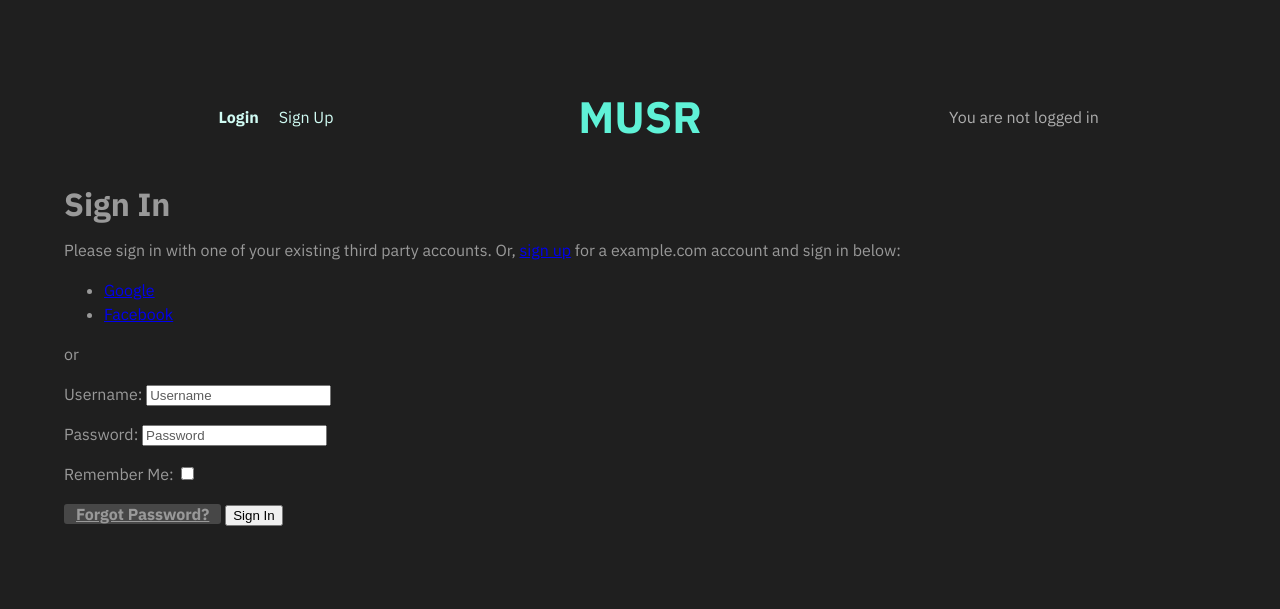
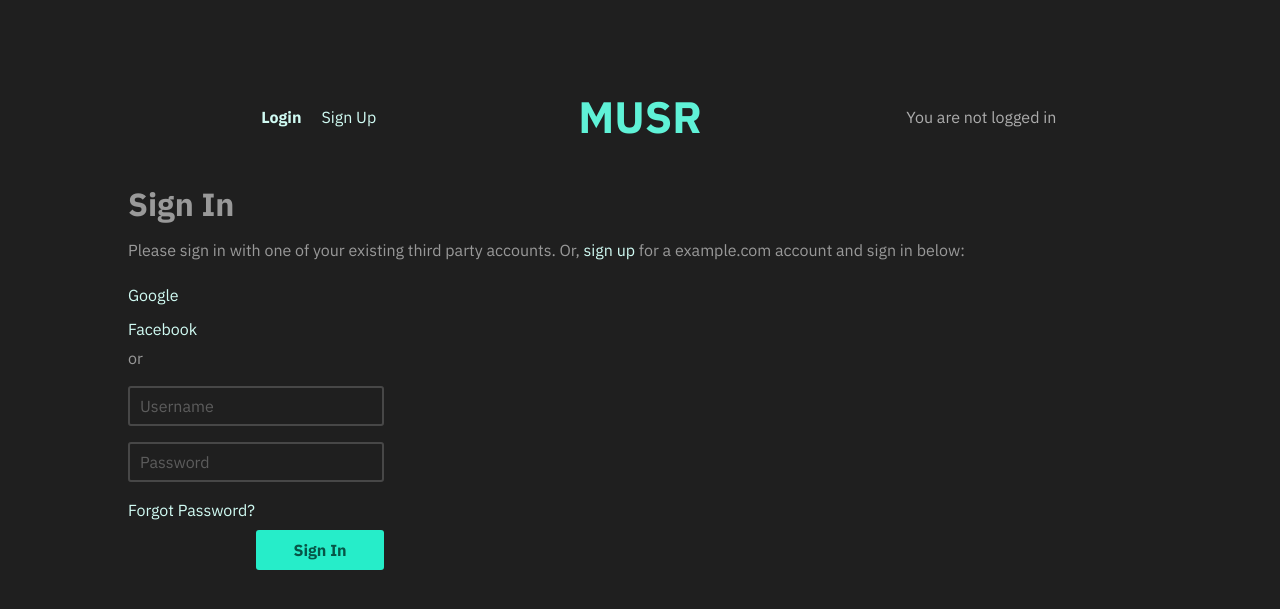
Before and after one commit to mlsgrnt/musr, a Django app: page /account/login/ in a window 1280 px wide. Shown: the top 609 px of the page. Run offline with Django 3.2, Linux system fonts and the light colour scheme.

Commit message:
Lots of nasty hacks to get the login page looking…OK
maybe we should consider rewriting those templates

```diff
--- a/musr_project/static/focus.css
+++ b/musr_project/static/focus.css
@@ -122,7 +122,7 @@ body {
   border-radius: 6px;
 }
 
-.button {
+.primaryAction {
   font: inherit;
   appearance: none;
   -webkit-appearance: none;
@@ -141,22 +141,28 @@ body {
   white-space: nowrap;
 }
 
-.button:focus {
+.primaryAction:focus {
   outline: none;
   box-shadow: 0 0 0 2px var(--c-primary);
 }
 
-.button--type-primary {
+.primaryAction--type-primary {
   background-color: var(--c-grey-1);
   color: var(--c-grey-8);
 }
 
-.button--type-highlighted {
+.primaryAction--type-highlighted, .login button {
   background-color: var(--c-primary);
   color: var(--c-primary-2xdark);
+
+  transition: 0.2s all ease-out;
+}
+.primaryAction--type-highlighted, .login button:hover {
+  background-color: var(--c-primary-light);
+  color: var(--c-grey-7);
 }
 
-.textInput {
+.textInput, .container .login input {
   --borderWidth: 2px;
 
   font: inherit;
@@ -170,7 +176,7 @@ body {
   border-radius: var(--textboxBorderRadius);
 }
 
-.textInput:focus {
+.textInput:focus, .container .login input:focus {
   outline: none;
   border-color: var(--c-primary);
   color: var(--c-grey-1);
@@ -231,7 +237,7 @@ body {
   flex-wrap: wrap;
 }
 
-.textboXSection .button {
+.textboXSection .primaryAction {
   margin-right: var(--space-s);
   margin-bottom: var(--space-s);
 }
@@ -532,7 +538,7 @@ body {
   margin-right: var(--space-s);
 }
 
-.mainContainer {
+.container {
   max-width: var(--space-5xl);
   margin: 0 auto;
 }
--- a/musr_project/static/style.css
+++ b/musr_project/static/style.css
@@ -1,3 +1,14 @@
+a {
+  color: var(--c-primary-2xlight);
+  text-decoration: none;
+
+  transition: color 0.1s ease-in-out;
+}
+a:hover {
+  color: var(--c-primary-xlight);
+  text-decoration: none;
+}
+
 .header {
   display: grid;
   grid-template-columns: 1fr 1fr 1fr;
@@ -12,16 +23,6 @@
   display: inline-block;
   padding: 0 10px;
   white-space: nowrap;
-}
-.nav > li > a {
-  color: var(--c-primary-2xlight);
-  text-decoration: none;
-
-  transition: color 0.1s ease-in-out;
-}
-.nav > li > a:hover {
-  color: var(--c-primary-xlight);
-  text-decoration: none;
 }
 
 .center {
@@ -50,3 +51,62 @@
 .song:hover {
   background-color: #eee;
 }
+
+/* Login page styles
+ *  this is especially tricky because we do not have control over html
+ * */
+/* main login div */
+.socialaccount_ballot {
+  display: flex;
+  align-items: left;
+  justify-content: center;
+  flex-direction: column;
+}
+
+/* Use placeholders */
+.container div .login label {
+  display: none;
+}
+
+/* But not for the remember me checkbox */
+.container div .login label[for='id_remember'] {
+  display: inline;
+}
+
+.socialaccount_providers {
+  padding: 0;
+  margin: 0;
+  list-style-type: none;
+
+  display: flex;
+  align-items: left;
+  justify-content: center;
+  flex-direction: column;
+}
+
+form.login {
+  max-width: var(--space-3xl);
+}
+
+.socialaccount_providers li {
+  padding: 5px 0;
+}
+
+/* nasty hack to hide remember me checkbox */
+body div:nth-child(2) > form.login #id_remember,
+body div:nth-child(2) > form.login label[for='id_remember'] {
+  display: none;
+}
+
+/* login form forgot password link */
+.login a ~ button {
+  float: right;
+  margin: var(--spaceframe-l) 0;
+}
+
+/* messages */
+.messages ul {
+  list-style-type: none;
+  margin: 0;
+  padding: 0;
+}
--- a/musr_project/templates/musr/base.html
+++ b/musr_project/templates/musr/base.html
@@ -44,10 +44,9 @@
           {% endif %}
         </div>
       </div>
-    </div>
 
     {% if messages %}
-      <div>
+      <div class="messages">
         <ul>
           {% for message in messages %}
             <li>{{message}}</li>
```
